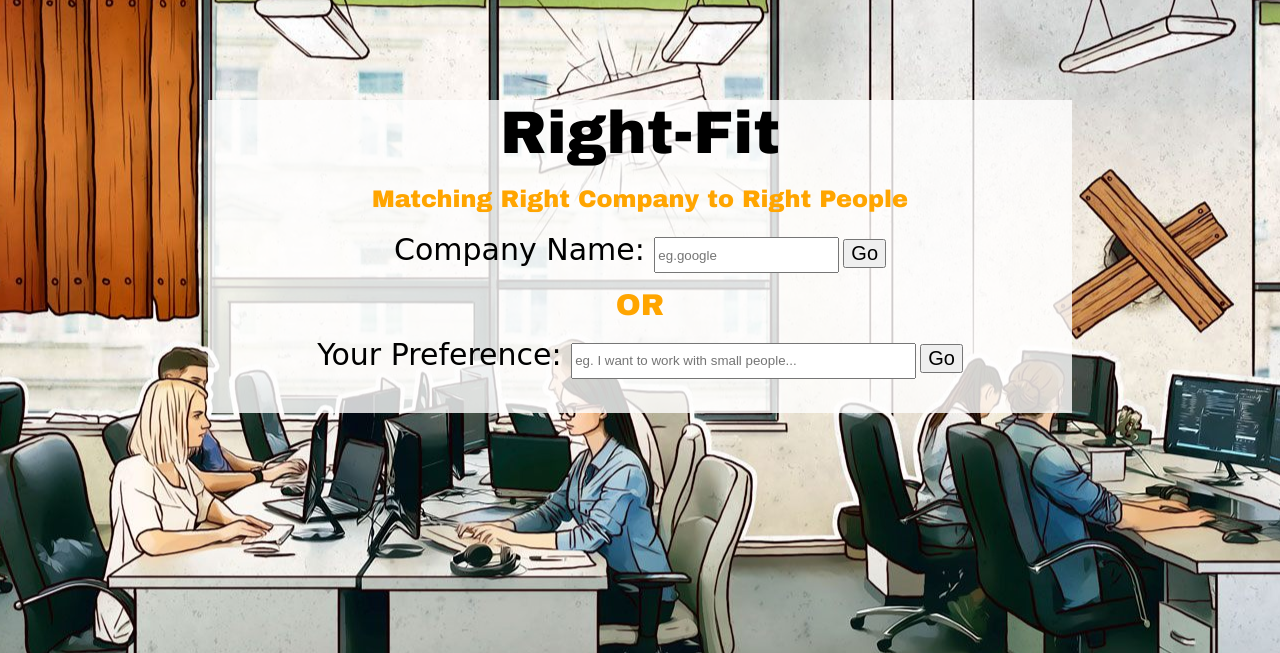
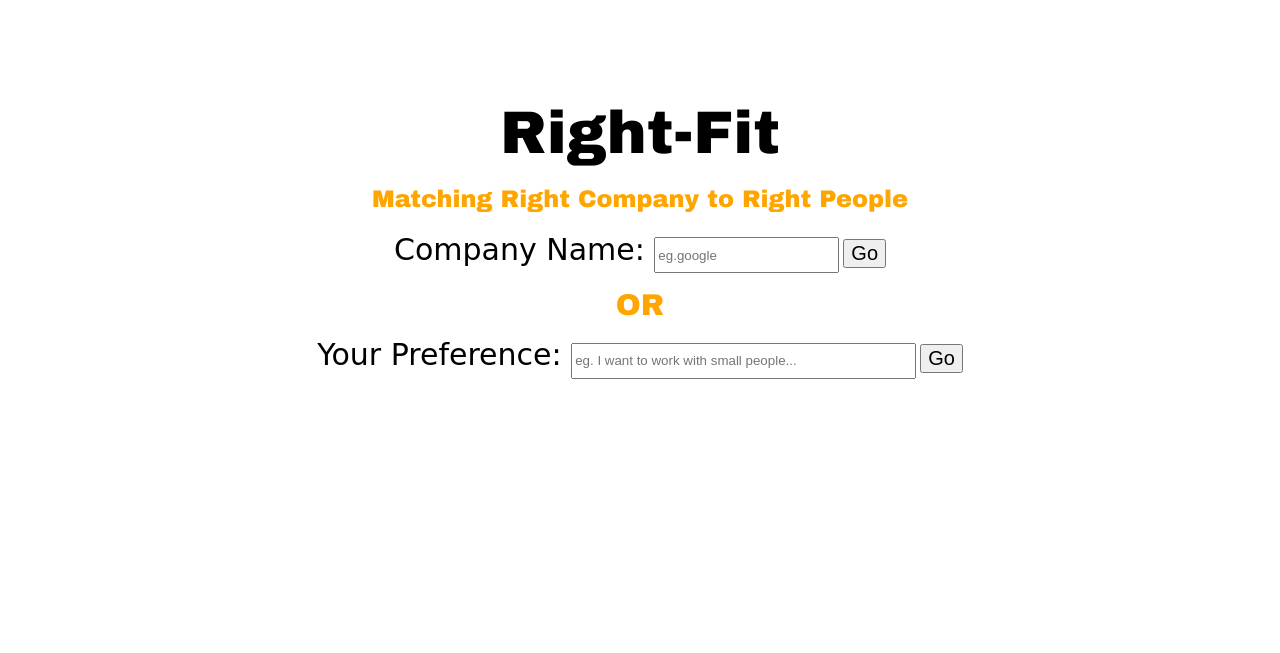
Before and after one commit to mythopoet18/RightFit, a Flask app: page / in a window 1280 px wide. Shown: the top 653 px of the page. Run offline with Flask 2, Linux system fonts and the light colour scheme; parts of the project's set-up code (start-up, migrations or seed data) failed here and were passed over.

Commit message:
Update login.html

```diff
--- a/templates/login.html
+++ b/templates/login.html
@@ -3,7 +3,7 @@
     <title>RightFit</title>
     <head>
         <style>
-            body {background-image: url("/static/background.jpg");
+            body {
                   height: 100%;
                   background-position: center;
                   }
```
